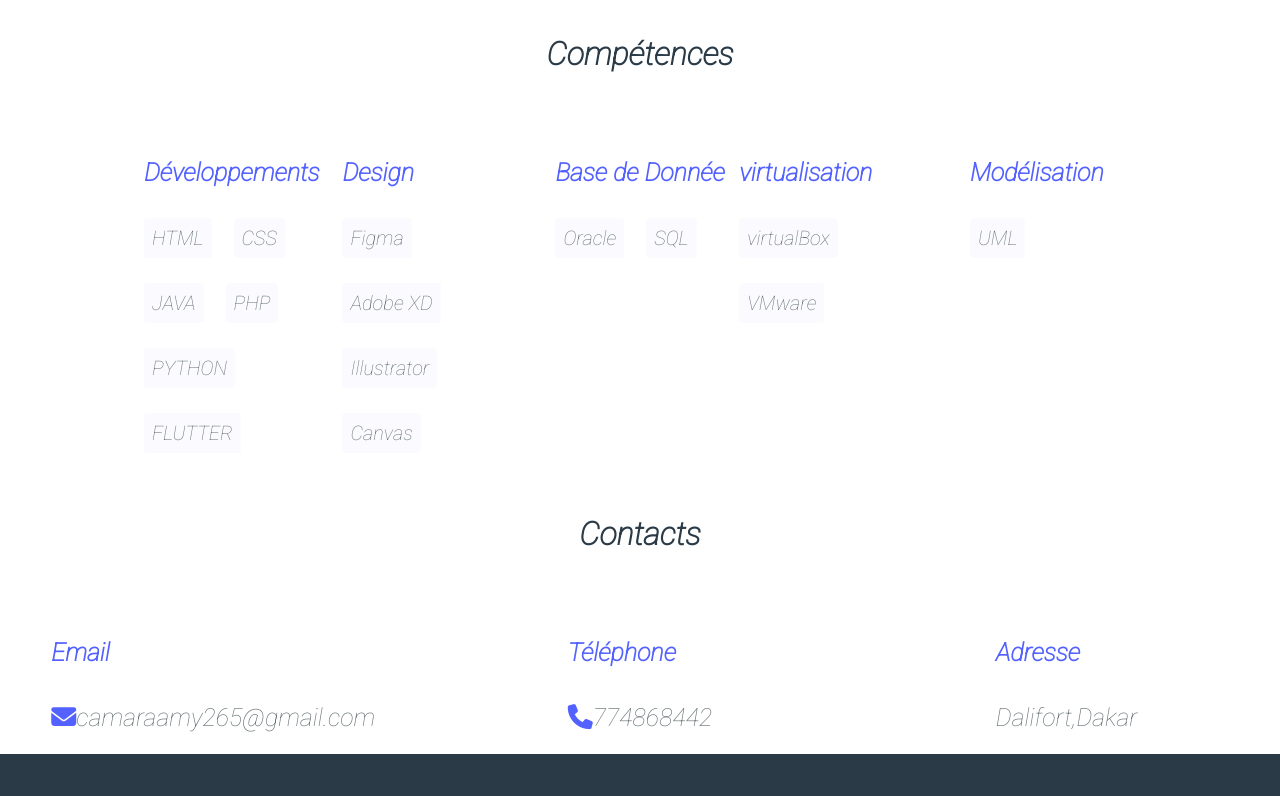
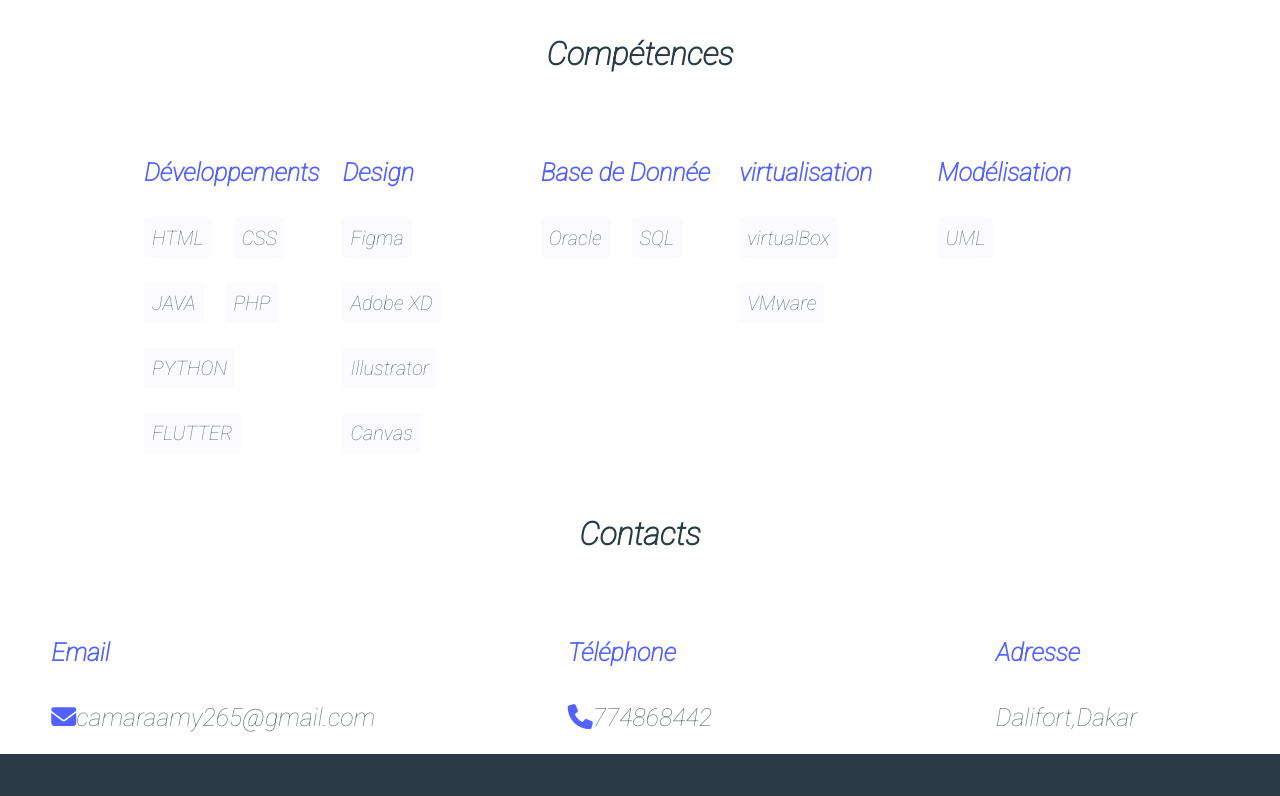
Before and after one commit to camaramy/porfolio, a plain HTML site: page index.html in a window 1280 px wide. Shown: the part 1864-2660 px from the top of the page. Drawn offline with nearby package versions, Linux system fonts and the light colour scheme; some icons are missing.

Commit message:
Add files via upload

```diff
--- a/style.css
+++ b/style.css
@@ -367,7 +367,7 @@ img{
 
 
 .co__container{
-    row-gap: 2rem;
+    row-gap: 1rem;
 }
 .co__soustitre{
     font-size: var(--normal-font-size);
@@ -477,8 +477,11 @@ img{
     .c__box{
         display:grid;
         grid-template-columns: repeat(5, 1fr);
-        justify-items: center;
-        align-items:space-between;
+        row-gap:2rem;
+        left:5px;
+
+        justify-items: space-between;
+
 
     }
     .co__container{
@@ -496,7 +499,7 @@ img{
 
 @media screen and (min-width: 1024px){
     .a{
-                margin-left: auto;
+        margin-left: auto;
         margin-right: auto;
     }
 }
```
